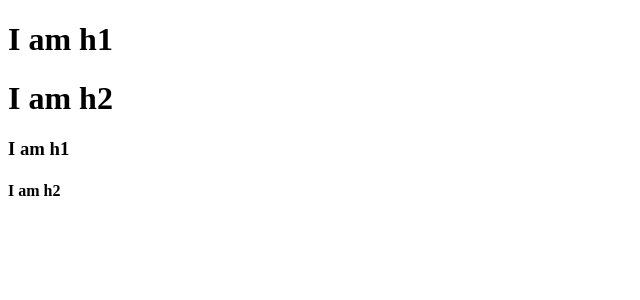
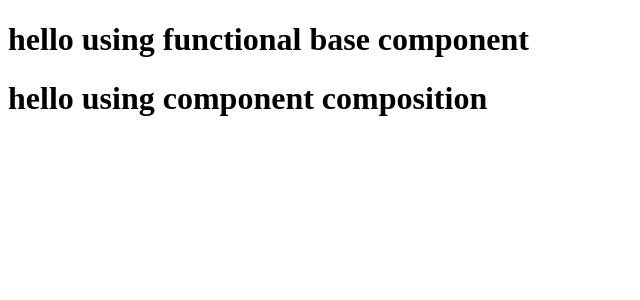
Before and after one commit to shadab012s/Munchly-Food-Ordering-App, a React (Vite) app: page / in a window 1280 px wide. Shown: the top 300 px of the page, without its empty margins (0-640 px from the left). Built offline with nearby package versions, Linux system fonts and the light colour scheme.

Commit message:
functional component

```diff
--- a/App.js
+++ b/App.js
@@ -1,58 +1,23 @@
-// const heading=React.createElement("h1",{id:"heading"},"hello world from react");
-//   const root=ReactDOM.createRoot(document.getElementById("root"));
-//   root.render(heading);
-
-  /* <div id="parent">
-    <div id="children1">
-        <h1>
-            "i m h1"
-        </h1>
-        <h2>i m h2</h2>
-    </div>
-    <div id="children2">
-        <h1>
-            "i m h1"
-        </h1>
-        <h2>i m h2</h2>
-    </div>
-</div> */
-// const parent=React.createElement("div",{id:"parent"},
-//   [
-//     React.createElement("div",{id:"child1"},
-
-//       [React.createElement("h1",{},"i m h1"),
-//       React.createElement("h1",{},"i m h2")
-//     ]
-//   ),
-//   React.createElement("div",{id:"child2"},
-
-//     [
-//       React.createElement("h3",{},"i m h1"),
-//       React.createElement("h4",{},"i m h2")
-//     ]
-//   )
-// ]);
-// const root1=ReactDOM.createRoot(document.getElementById("root"));
-
-// root1.render(parent);
 import React from "react";
 import ReactDOM from "react-dom/client";
-const parent = React.createElement("div", { id: "parent" },
-  [
-    React.createElement("div", { id: "child1" },
-      [
-        React.createElement("h1", {}, "I am h1"),
-        React.createElement("h1", {}, "I am h2")
-      ]
-    ),
-    React.createElement("div", { id: "child2" },
-      [
-        React.createElement("h3", {}, "I am h1"),
-        React.createElement("h4", {}, "I am h2")
-      ]
-    )
-  ]
+
+// jsx
+const jsxheading=<h1 id="heading">hello from jsx</h1>
+console.log(jsxheading);
+const root=ReactDOM.createRoot(document.getElementById("root"));
+
+// functional base component
+const Title=()=>
+(
+    <h1 className="head" tabIndex="5">
+        hello using functional base component
+    </h1>
 );
-
-const root1 = ReactDOM.createRoot(document.getElementById("root"));
-root1.render(parent);
+// if u use curly braces use return
+const HeadingComponent=()=>{
+  return ( <div id="container">
+        <Title/>
+        <h1 className="heading">hello using component composition</h1>
+    </div>)
+};
+root.render(<HeadingComponent/>);
```
